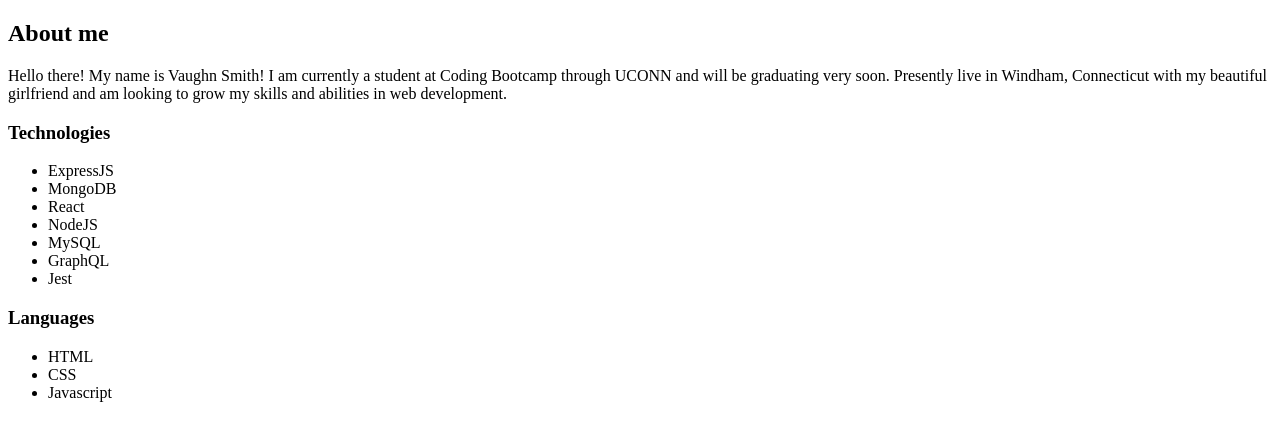
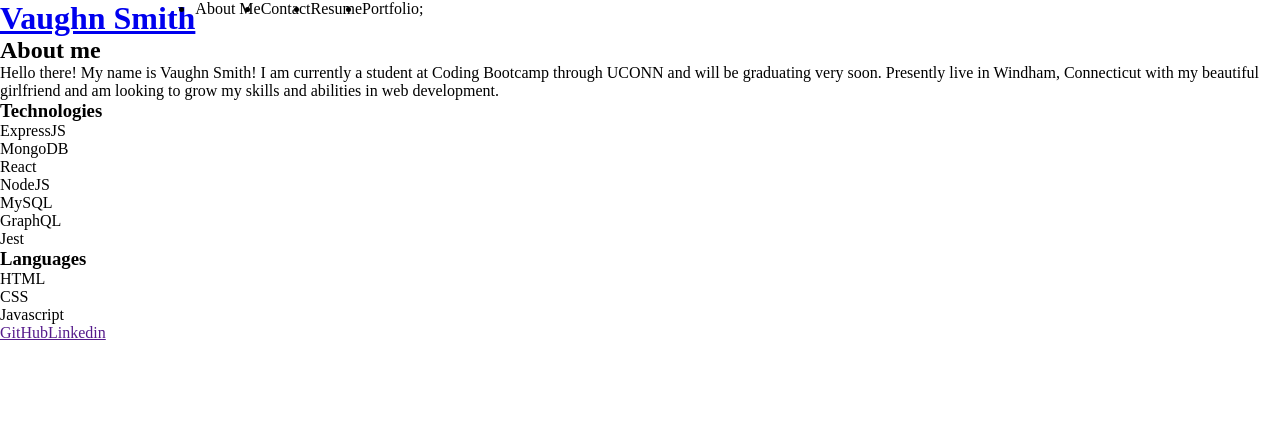
Before and after one commit to vsmith95/react-portfolio, a React (Create React App) app: page / in a window 1280 px wide. Shown: the top 436 px of the page. Built offline with nearby package versions, Linux system fonts and the light colour scheme.

Commit message:
header and footer

```diff
--- a/src/App.css
+++ b/src/App.css
@@ -0,0 +1,16 @@
+:root {
+    --primary: #6b5ca5;
+    --secondary: #f75c03;
+    --teriary: #291720;
+}
+
+* {
+    box-sizing: border-box;
+    margin: 0;
+    padding: 0;
+}
+
+.flex-row {
+    display: flex;
+    flex-wrap: wrap;
+}
--- a/src/components/Footer/index.js
+++ b/src/components/Footer/index.js
@@ -1,7 +1,18 @@
 import React from "react";
 
-const Footer = () => {
+const Footer = (props) => {
+    const {
+        pages = [],
+        setCurrentPage,
+        currentPage
+      } = props;
 
+      return (
+        <footer className="flex-row">
+            <a href="">GitHub</a>
+            <a href="">Linkedin</a>
+        </footer>
+      );
     };
 
     export default Footer;
--- a/src/components/Header/index.js
+++ b/src/components/Header/index.js
@@ -1,7 +1,25 @@
 import React from "react";
+import Nav from "../Nav";
 
-const Header = () => {
+const Header = (props) => {
+    const {
+        pages = [],
+        setCurrentPage,
+        currentPage
+      } = props;
 
+      return (
+        <header className="flex-row">
+            <h1>
+                <a href="/">Vaughn Smith</a>
+            </h1>
+            <Nav
+                pages = {pages}
+                setCurrentPage={setCurrentPage}
+                currentPage={currentPage}
+                />
+        </header>
+      )
     };
 
     export default Header;
```
